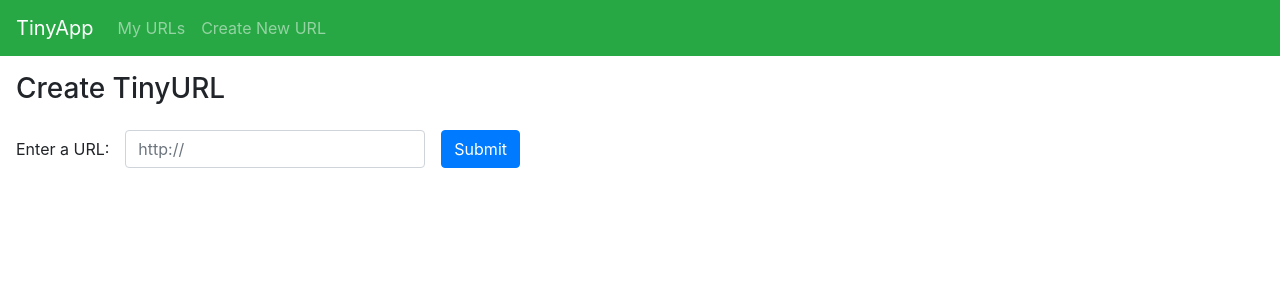
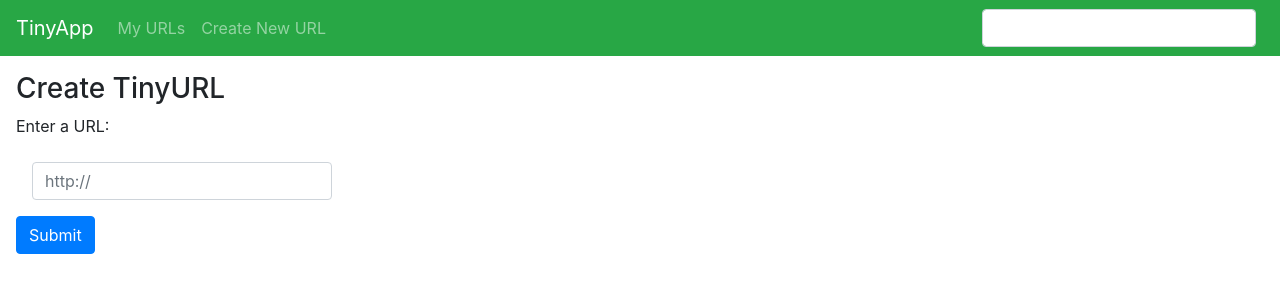
Before and after one commit to uzernamex/tinyapp, a Node server app: template views/urls_new.ejs in a window 1280 px wide. Shown: the top 300 px of the page. Run offline with Node 20, Linux system fonts and the light colour scheme; the template is opened without the code that fills it, so the values that code supplies are empty; some libraries are stand-ins or nearby versions.

Commit message:
added login action

```diff
--- a/views/partials/_header.ejs
+++ b/views/partials/_header.ejs
@@ -18,5 +18,8 @@
         <a class="nav-item nav-link" href="/urls/new">Create New URL</a>
       </div>
     </div>
+
+    <form action="/login" method="POST" class="form-inline m1-auto">
+      <input type="text" class="form-control mr-sm-2" name ="username">
   </nav>
 </header>
```
